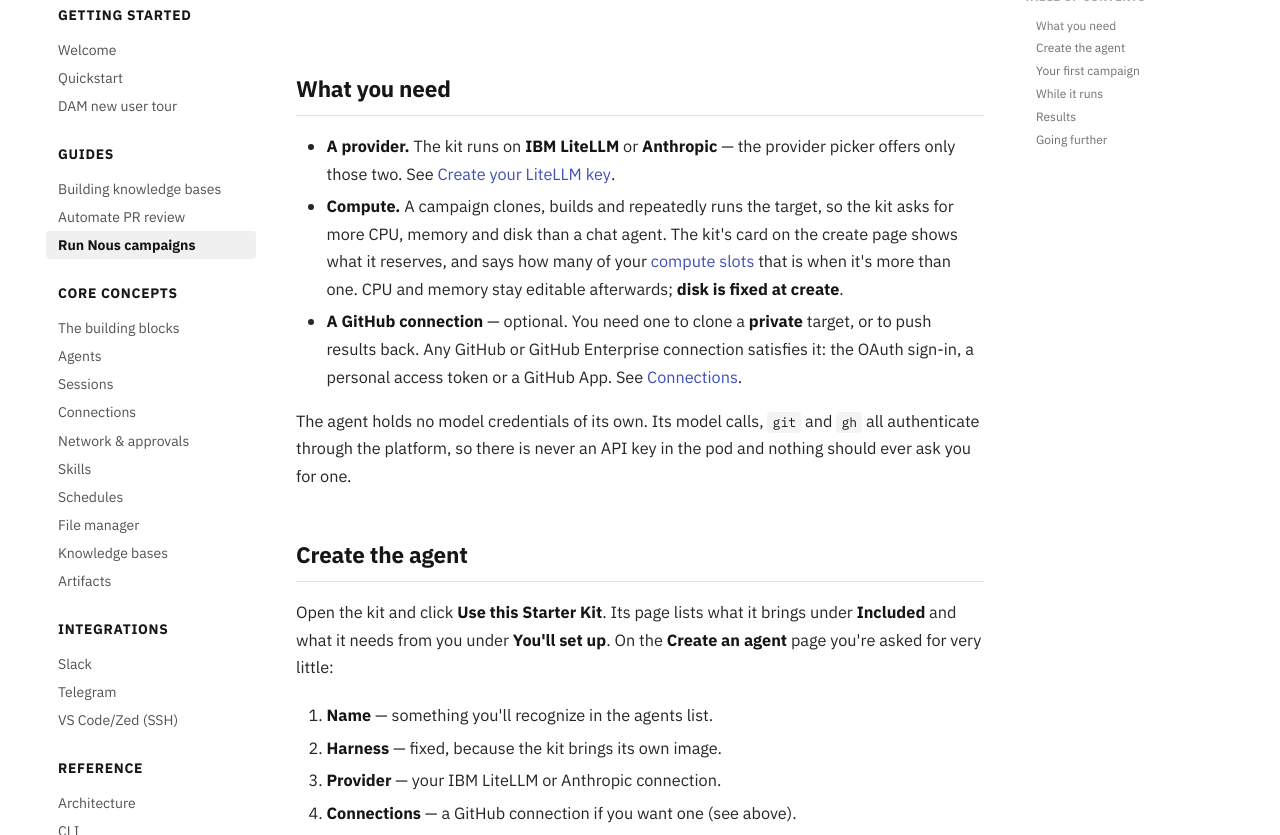
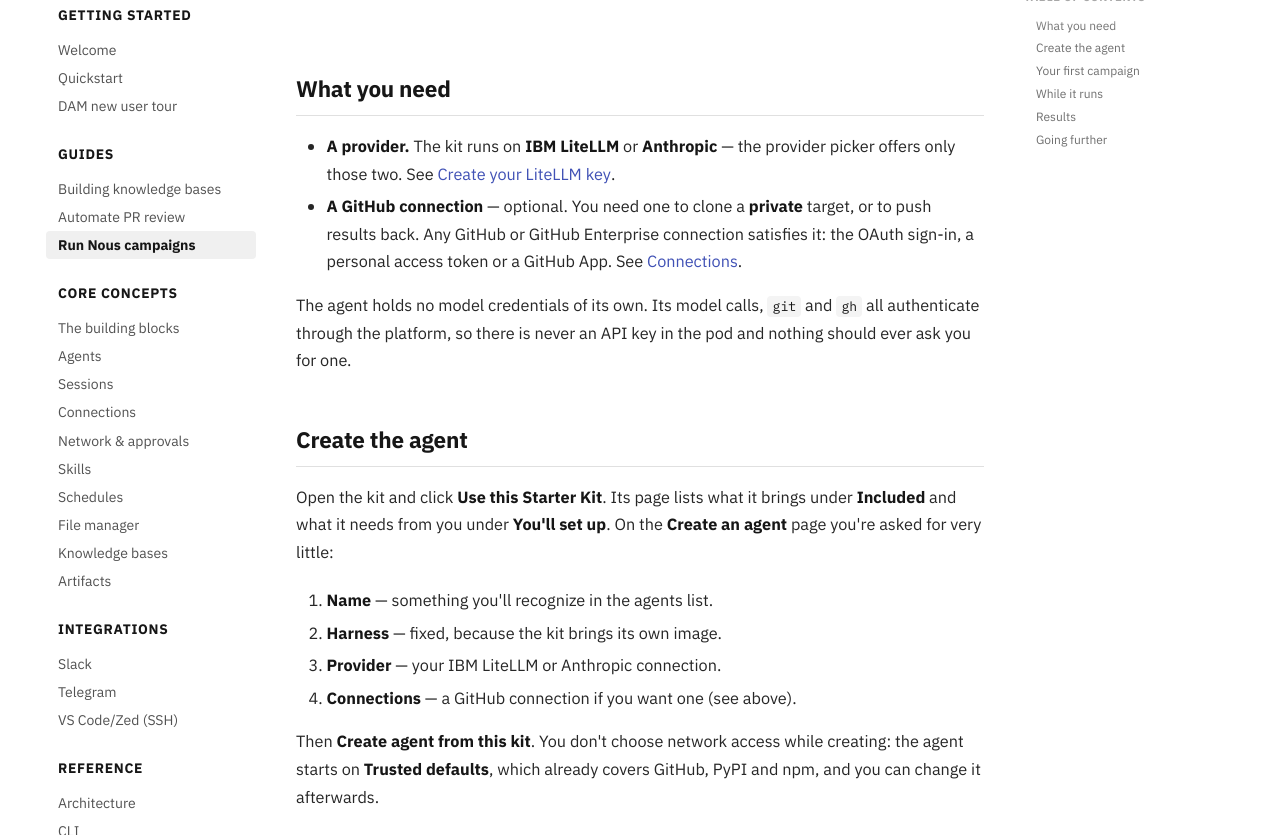
Before and after one commit to dam-agents/docs, an MkDocs documentation site: the page built from docs/guides/run-nous.md, in a window 1280 px wide and 900 px high, scrolled down 805 px, cut to the strip 65-900 px from the top of the window. Built offline with MkDocs 1.6.1 and Material for MkDocs 9.7.7, drawn with Linux system fonts in a browser that asks for light colours.

Commit message:
docs: drop the compute bullet from the Nous guide's requirements (#117)
It read as something to act on, and in practice there is nothing to do.

Assisted-by: Claude Fable 5 <noreply@anthropic.com>

Co-authored-by: Jenna Winkler <Jenna.Winkler@ibm.com>

```diff
--- a/docs/guides/run-nous.md
+++ b/docs/guides/run-nous.md
@@ -21,10 +21,6 @@ This 90-second demo walks through a whole campaign, from picking the kit to the
 
 - **A provider.** The kit runs on **IBM LiteLLM** or **Anthropic** — the provider picker offers only
   those two. See [Create your LiteLLM key](../reference/litellm-key.md).
-- **Compute.** A campaign clones, builds and repeatedly runs the target, so the kit asks for more CPU,
-  memory and disk than a chat agent. The kit's card on the create page shows what it reserves, and says
-  how many of your [compute slots](../core-concepts/agents.md#compute-budget-and-resources) that is when
-  it's more than one. CPU and memory stay editable afterwards; **disk is fixed at create**.
 - **A GitHub connection** — optional. You need one to clone a **private** target, or to push results
   back. Any GitHub or GitHub Enterprise connection satisfies it: the OAuth sign-in, a personal access
   token or a GitHub App. See [Connections](../core-concepts/connections.md).
```
